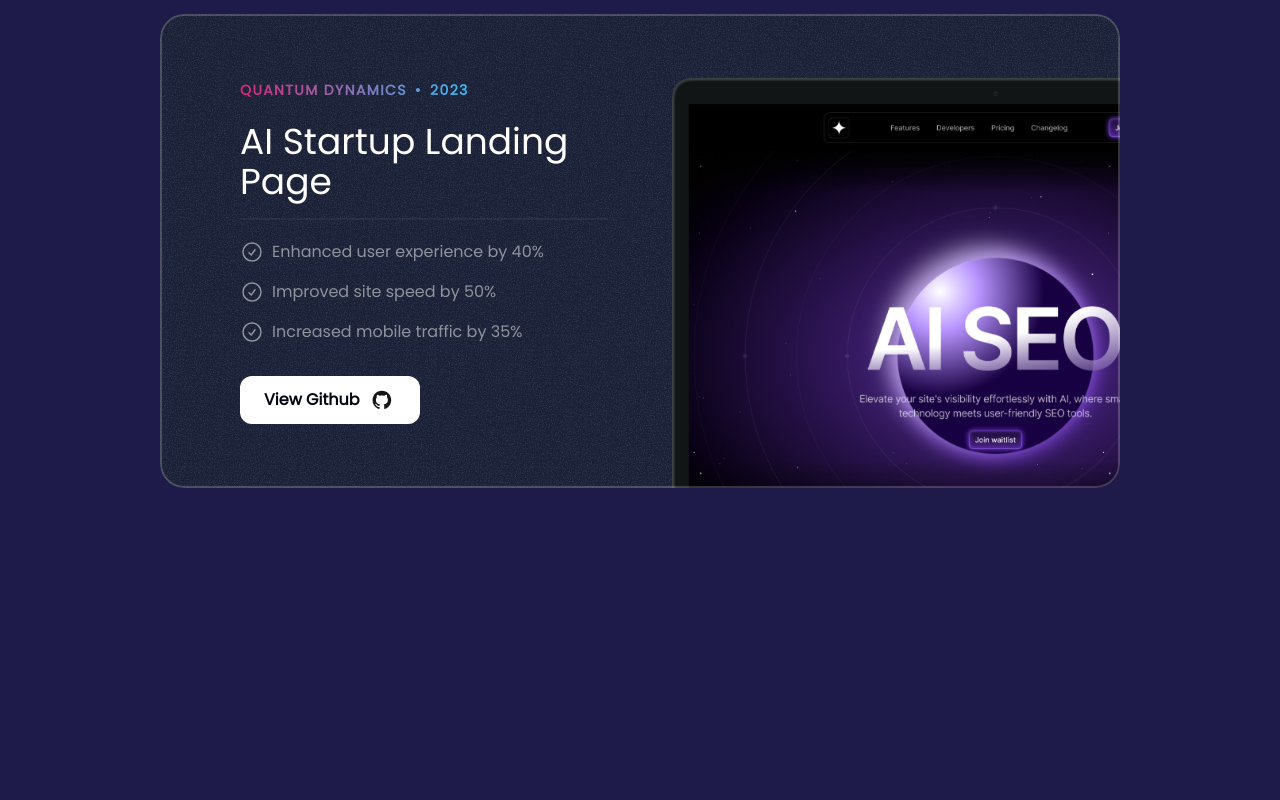
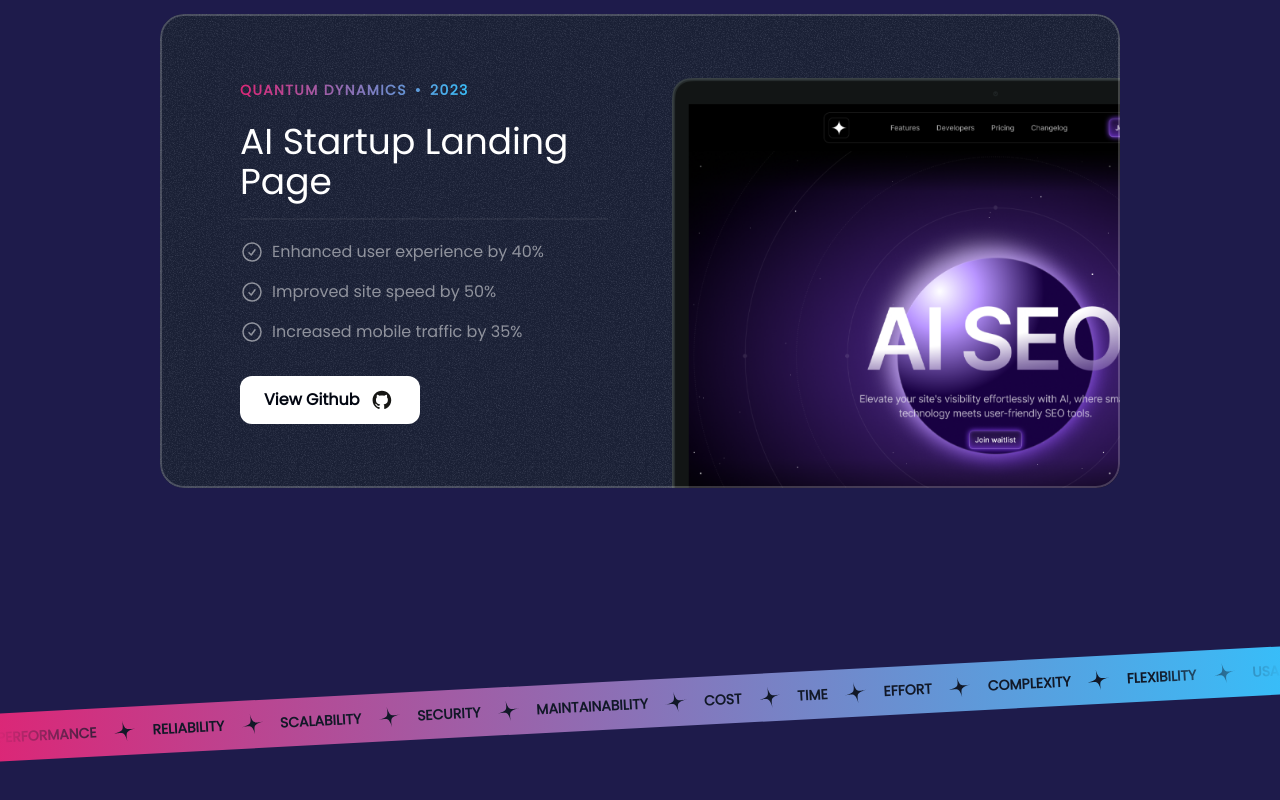
Before and after one commit to Abhinavexists/Portfolio, a Next.js app: page / in a window 1280 px wide. Shown: the part 2388-3188 px from the top of the page. Before the commit the page ends 2972 px from the top, so only its background shows below. Built offline with nearby package versions, Linux system fonts and the light colour scheme.

Commit message:
Updated Tape.tsx , added tape nreaker

```diff
--- a/src/app/page.tsx
+++ b/src/app/page.tsx
@@ -1,6 +1,7 @@
 import { Header } from "@/sections/Header";
 import { HeroSection } from "@/sections/Hero";
 import { ProjectsSection } from "@/sections/Projects";
+import { TapeSection } from "@/sections/Tape";
 
 export default function Home() {
   return (
@@ -8,6 +9,7 @@
        <Header />
        <HeroSection />
        <ProjectsSection />
+       <TapeSection />
     </div>
   );
 }
--- a/src/sections/Tape.tsx
+++ b/src/sections/Tape.tsx
@@ -1,3 +1,37 @@
+import StarIcon from "@/assets/icons/star.svg";
+
+const words = [
+  "Performance",
+  "Reliability",
+  "Scalability",
+  "Security",
+  "Maintainability",
+  "Cost",
+  "Time",
+  "Effort",
+  "Complexity",
+  "Flexibility",
+  "Usability",
+  "Accessibility",
+]
+
 export const TapeSection = () => {
-  return <div>Tape Section</div>;
+  return (
+    <div className="py-16 lg:py-24 overflow-x-clip">
+      <div className="bg-gradient-to-r from-pink-600 to-sky-400 -rotate-3 -mx-1">
+        <div className="flex [mask-image:linear-gradient(to_right,transparent,black_10%,black_90%,transparent)]">
+          <div className="flex flex-none gap-4 py-3">
+            {words.map(word => (
+              <div key ={word} className="inline-flex gap-4 items-center">
+                  <span className="text-gray-900 uppercase font-extrabold text-sm">
+                    {word}
+                  </span>
+                <StarIcon className="size-6 text-gray-900 -rotate-12"/>
+              </div>
+            ))}
+          </div>
+        </div>
+      </div>
+    </div>
+  );
 };
```
